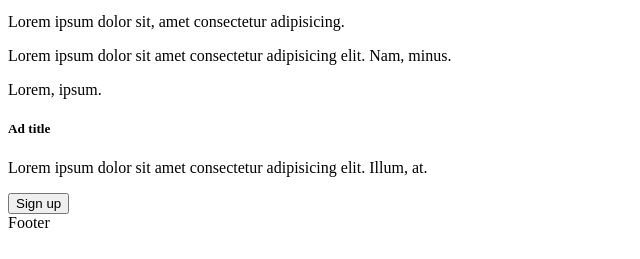
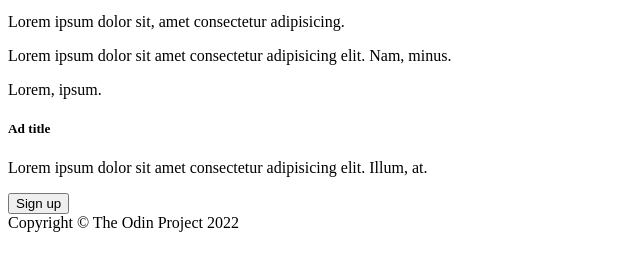
Before and after one commit to rolckeirnad/TOP-landing-page, a plain HTML site: page index.html in a window 1280 px wide. Shown: the part 541-800 px from the top of the page, without its empty margins (0-640 px from the left). Drawn offline with Linux system fonts and the light colour scheme.

Commit message:
Add footer info

```diff
--- a/index.html
+++ b/index.html
@@ -60,7 +60,7 @@
         </div>
         <button>Sign up</button>
     </div>
-    <div class="footer">Footer</div>
+    <div class="footer">Copyright © The Odin Project 2022</div>
 </body>
 
 </html>
```
